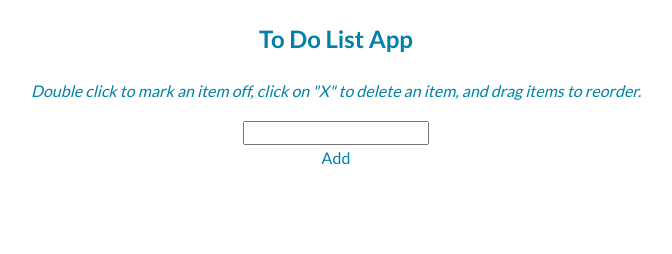
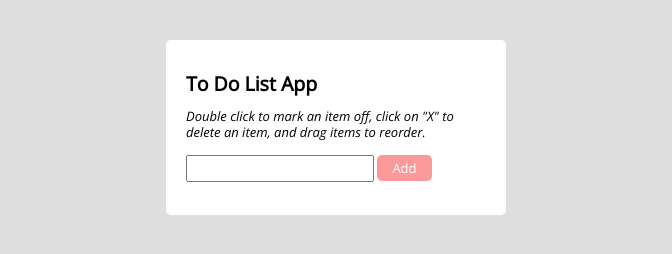
Before and after one commit to ChristianNikodemus/To-Do-List-App, a plain HTML site: page index.html in a window 1280 px wide. Shown: the whole page, without its empty margins (304-976 px from the left). Drawn offline with nearby package versions, Linux system fonts and the light colour scheme.

Commit message:
Updated CSS Styling

```diff
--- a/css/styles.css
+++ b/css/styles.css
@@ -1,42 +1,61 @@
-:root {
-  /* Colours selected from Coloor (https://coolors.co/0081a7-00afb9-fdfcdc-fed9b7-f07167)*/
-  --font-stack-primary: 'Lato', sans-serif;
-  --font-stack-secondary: 'Roboto', serif;
-  --primary-color: #0081a7;
-  /* Dark blue */
-  --secondary-color: #00afb9;
-  /* Turquouise */
-  --background-color: #ffffff;
-  /* White */
-  --secondary-background-color: #fed9b7;
-  /* Light orange */
-  --third-background-color: #f07167;
-  /* Dark red */
-  --fourth-background-color: #fdfcdc;
-  /* Light yellow */
+
+@import url(https://fonts.googleapis.com/css?family=Open+Sans:400italic,400);
+
+body {
+font: normal normal 13px/16px "Open Sans", sans-serif;
+background: #dfdfdf;
 }
 
-* {
-  -webkit-box-sizing: border-box;
-          box-sizing: border-box;
+.container{
+padding: 20px;
+width: 300px;
+margin: 0 auto;
+margin-top: 40px;
+background: white;
+border-radius: 5px;}
+
+form {
+display: inline-block;
 }
 
-body {
-  font-family: var(--font-stack-primary);
-  font-weight: 400;
-  font-size: 16px;
-  /* Sets the font size to 16px */
-  line-height: 1.6;
-  /* Sets the line-height to 1.6 */
-  color: var(--primary-color);
-  /* Sets all text color*/
-  text-align: center;
-  background-color: var(--background-color);
-
+input{
+padding: 4px 15px 4px 5px;
 }
 
-h1 {
-  font-family: var(--font-stack-secondary);
-  font-weight: 500;
-  margin: 0;
+#button{
+display: inline-block;
+background-color:#fc999b;
+color:#ffffff;
+border-radius: 5px;
+text-align:center;
+margin-top:2px;
+padding: 5px 15px;
 }
+
+#button:hover{
+cursor: pointer;
+opacity: .8;}
+
+ol {padding-left: 20px;}
+
+ol li {padding: 5px;color:#000;}
+
+ol li:nth-child(even){background: #dfdfdf;}
+
+.strike{text-decoration: line-through;}
+
+li:hover{
+  cursor: pointer;
+ }
+
+.delete {
+	display: none;
+}
+
+li > crossOutButton {
+	background: none;
+	border: none;
+	float: right;
+	color: #025f70;
+	font-weight: 800;
+}
```
